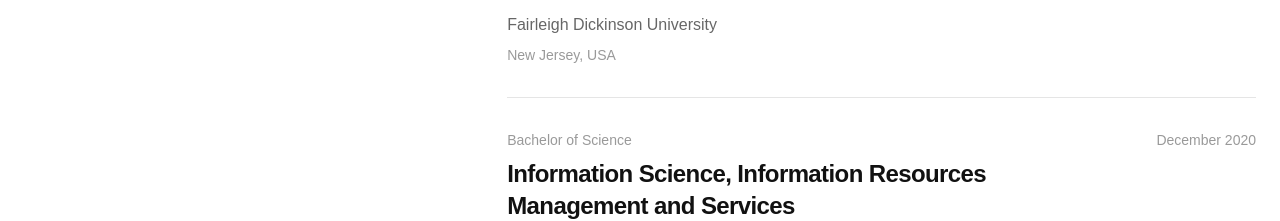
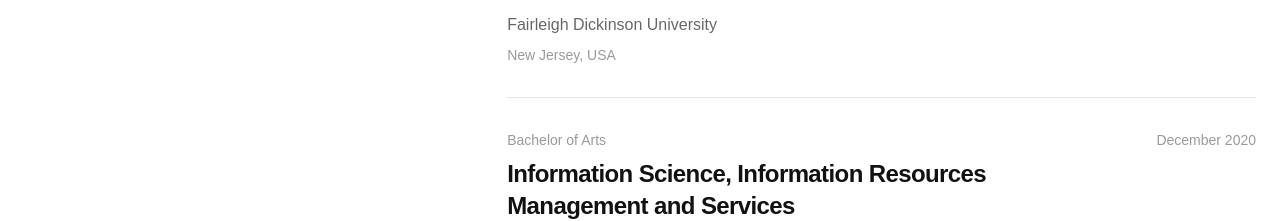
Before and after one commit to OmarAlotaibi-dev/omar-portfolio, a Next.js app: page /resume in a window 1280 px wide. Shown: the part 1464-1685 px from the top of the page. Built offline with nearby package versions, Linux system fonts and the light colour scheme.

Commit message:
correct  education detalis in resume page

```diff
--- a/app/resume/page.tsx
+++ b/app/resume/page.tsx
@@ -50,7 +50,7 @@
       date: "January 2026",
     },
     {
-      degree: "Bachelor of Science",
+      degree: "Bachelor of Arts ",
       field: "Information Science, Information Resources Management and Services",
       university: "King Saud University",
       location: "Riyadh, Saudi Arabia",
```
